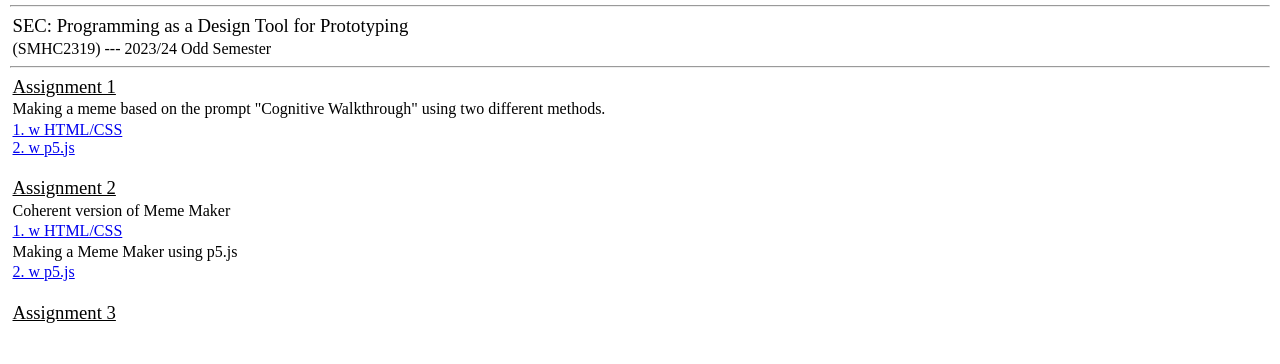
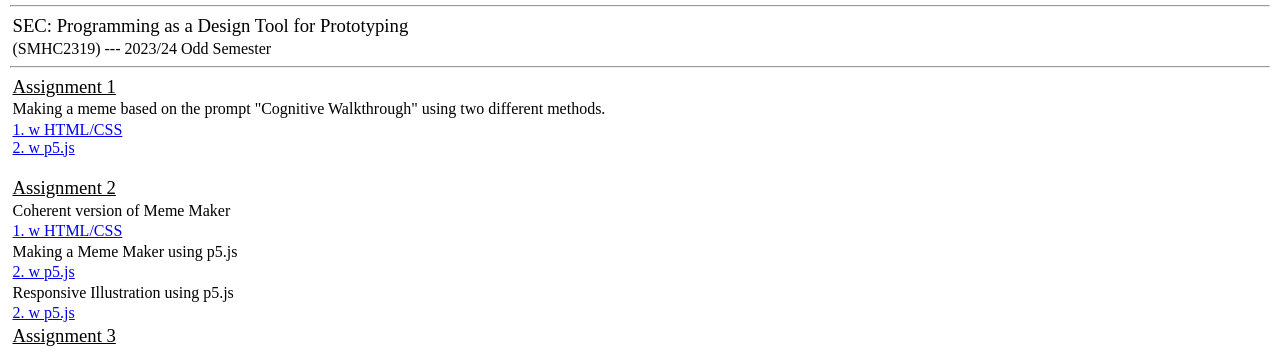
Before and after one commit to SrinidhiSairam/ProgrammingAsPrototyping, a plain HTML site: page index.html in a window 1280 px wide. Shown: the part 73-437 px from the top of the page. Drawn offline with Linux system fonts and the light colour scheme.

Commit message:
Update index.html

```diff
--- a/index.html
+++ b/index.html
@@ -56,6 +56,9 @@
     <p>Making a Meme Maker using p5.js</p>
     <a href="https://editor.p5js.org/SrinidhiSairam/full/tKapbOhSZ">2. w p5.js</a>
     <br>
+    <p>Responsive Illustration using p5.js</p>
+    <a href="https://editor.p5js.org/SrinidhiSairam/full/ZDN_2nBhX">2. w p5.js</a>
+
     <br>
 
     <!-- A3 Details -->
```
